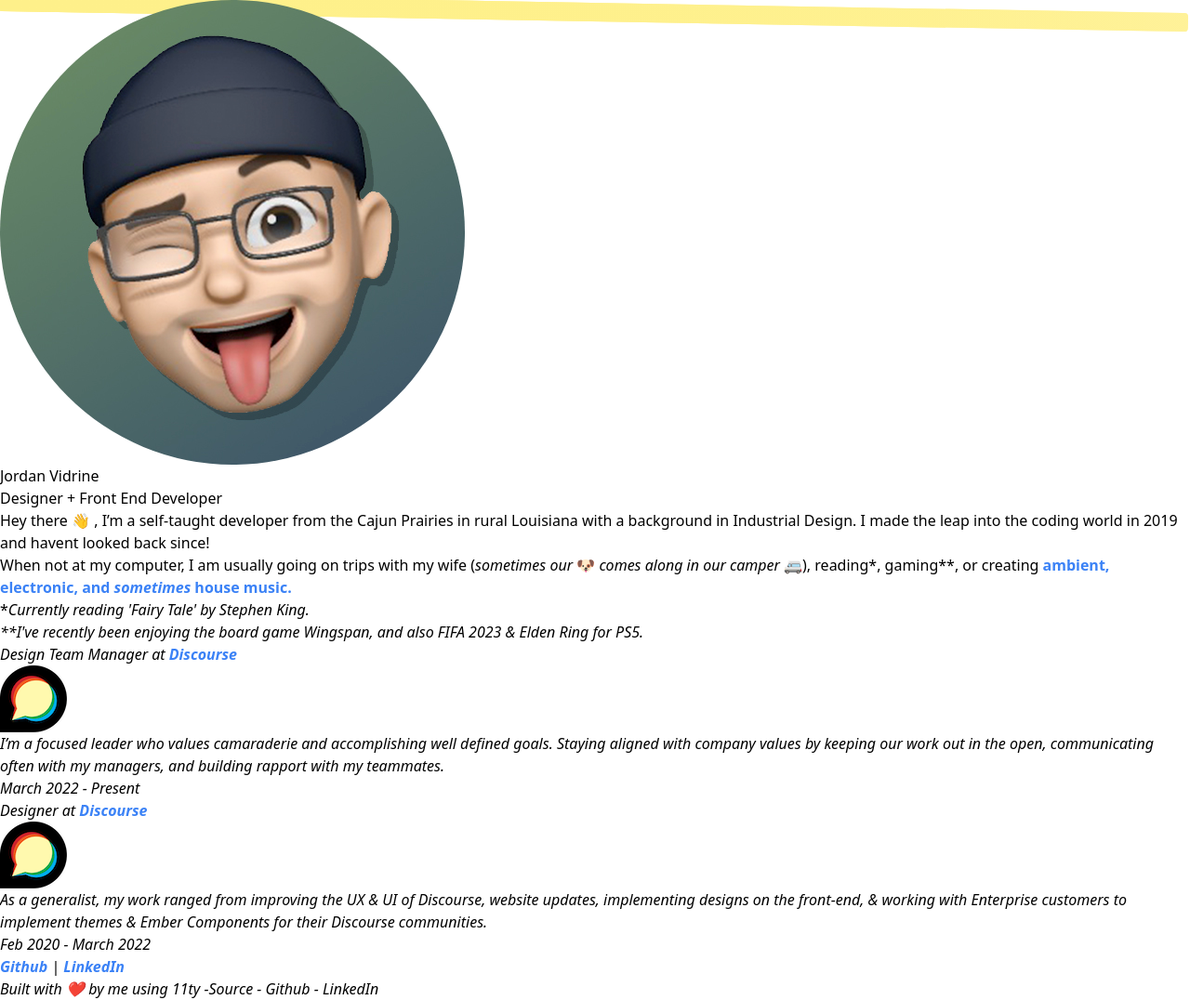
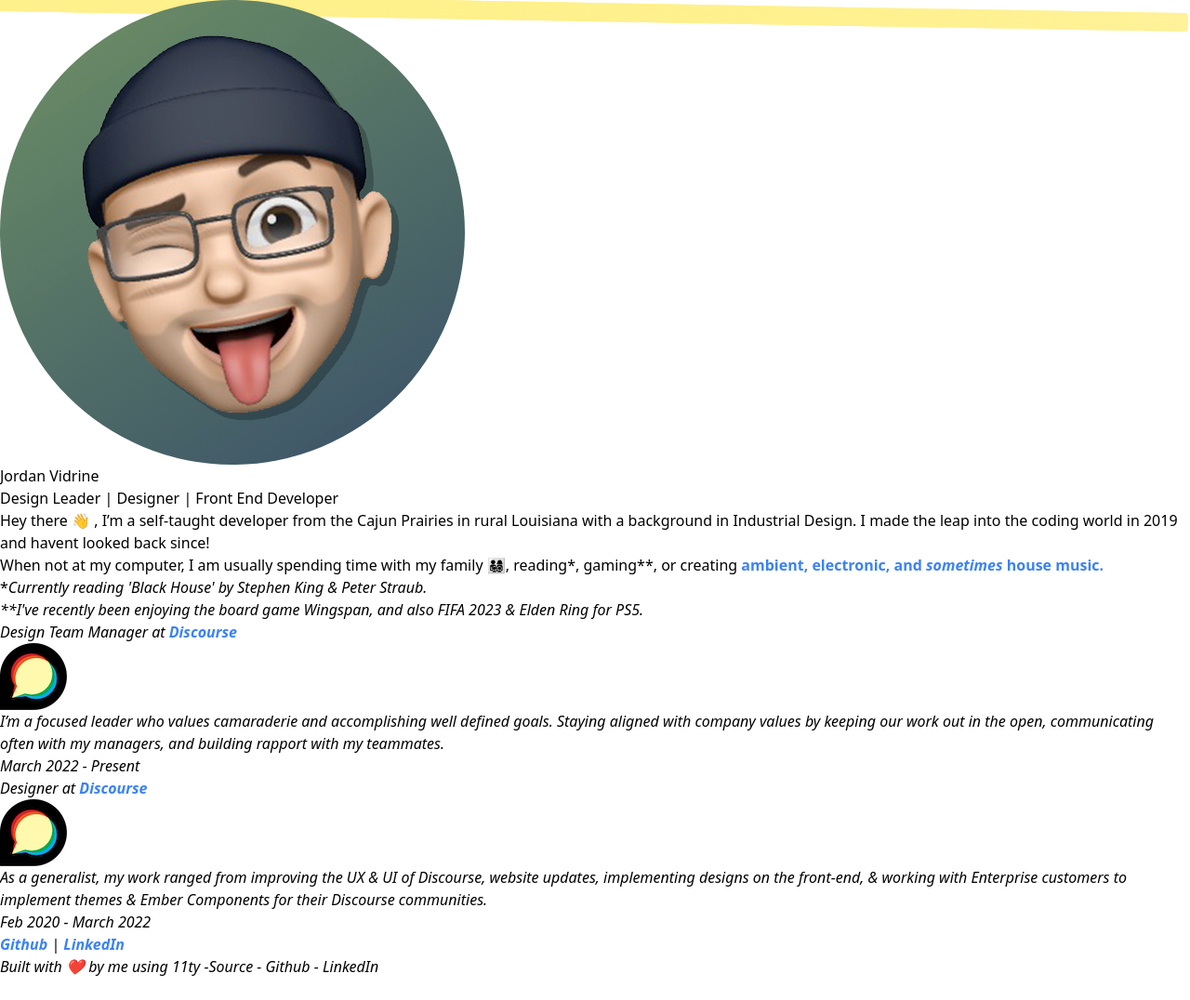
Before and after one commit to jordanvidrine/jordanvidrine-com, an Eleventy site: page index.njk in a window 1280 px wide. Shown: the whole page at 93% size. After the commit the page ends 1052 px from the top, so only its background shows below. Built offline with nearby package versions, Linux system fonts and the light colour scheme; Eleventy itself is replaced by a stand-in of ours; files that its build step writes are made by us from their sources.

Commit message:
UX: Update index.njk
Change title, add more context to my description

```diff
--- a/index.njk
+++ b/index.njk
@@ -21,7 +21,7 @@
           class="mr-8 profile-pic relative top-8 border-solid border-4 border-white w-24 h-24 md:w-32 md:h-32 lg:w-32 lg:h-32 xl:w-32 xl:h-32"/>
         <div class="text-white mb-2 sm:mb-4 md:mb-4 lg:mb-4 xl:mb-4">
           <h1 class="text-2xl font-bold mb-1 lg:text-4xl">Jordan Vidrine</h1>
-          <span class="text-md font-light lg:text-lg">Designer + Front End Developer</span>
+          <span class="text-md font-light lg:text-lg">Design Leader | Designer | Front End Developer</span>
         </div>
       </div>
     </section>
@@ -29,8 +29,8 @@
     <section class="mx-auto flex flex-col mb-12 items-start mt-12 w-11/12 md:flex-row lg:mt-20 lg:flex-row lg:w-10/12 xl:w-8/12 xl:mb-20">
       <div class="text-lg text-left md:mr-12 lg:mr-12 lg:text-xl lg:w-1/8">
         <p class="mb-4 lg:mb-4">Hey there 👋 , I’m a <span class="highlight relative highlight-sm">self-taught developer</span> from the Cajun Prairies in rural Louisiana with a background in Industrial Design. I made the leap into the coding world in 2019 and havent looked back since!</p>
-        <p class="mb-4 lg:mb-6">When not at my computer, I am usually going on trips with my wife (<i>sometimes our</i> 🐶 <i>comes along in our camper</i> 🚐), reading<super>*</super>, gaming<super>**</super>, or creating <a class="my-link" href="https://www.skiesspeak.com/"> ambient, electronic, and <i>sometimes</i> house music.</a></p>
-        <p class="text-sm mb-2 lg:mb-2"><super>*</super><i>Currently reading <i>'Fairy Tale'</i> by Stephen King.</p>
+        <p class="mb-4 lg:mb-6">When not at my computer, I am usually spending time with my family 👨‍👩‍👧‍👦, reading<super>*</super>, gaming<super>**</super>, or creating <a class="my-link" href="https://www.skiesspeak.com/"> ambient, electronic, and <i>sometimes</i> house music.</a></p>
+        <p class="text-sm mb-2 lg:mb-2"><super>*</super><i>Currently reading <i>'Black House'</i> by Stephen King & Peter Straub.</p>
         <p class="text-sm mb-12 md:mb-2 lg:mb-2"><super>**</super><i>I've recently been enjoying the board game Wingspan, and also FIFA 2023 & Elden Ring for PS5.</i></p>
       </div>
       <div class="grow">
```
